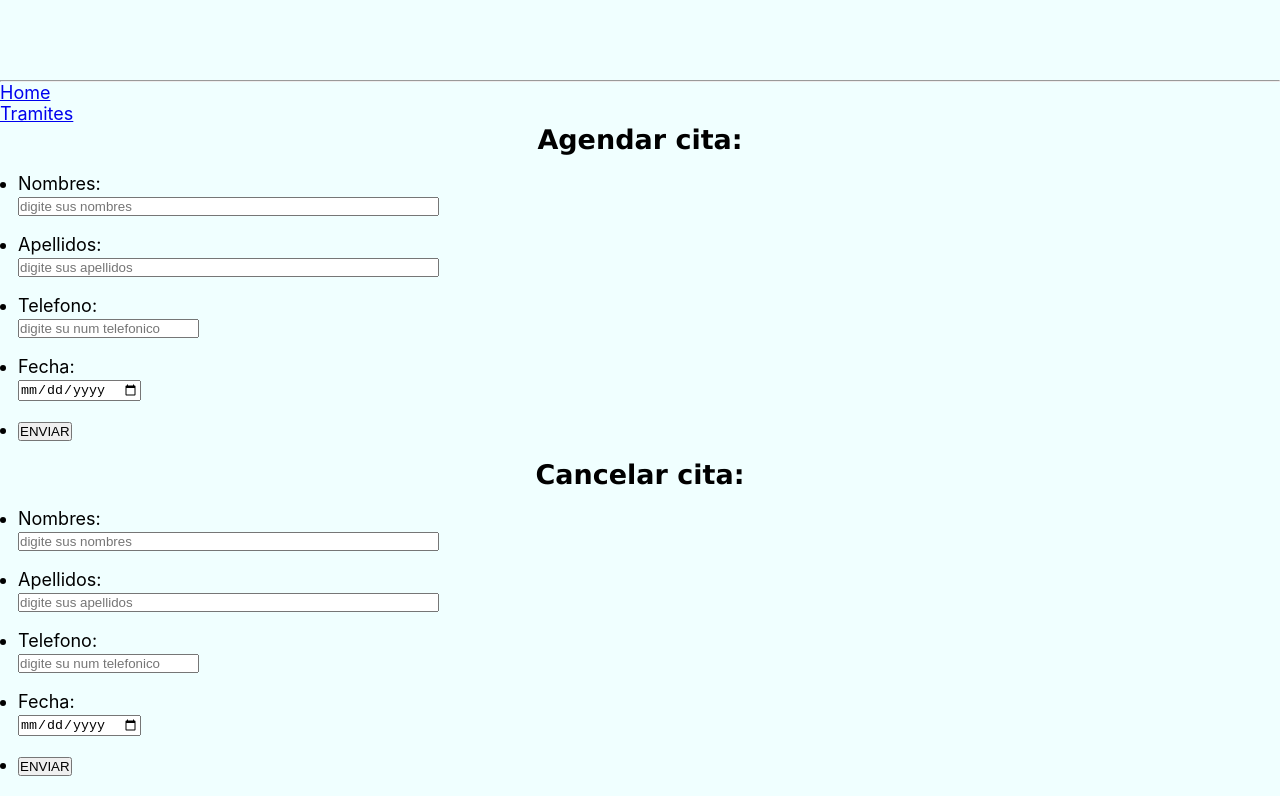
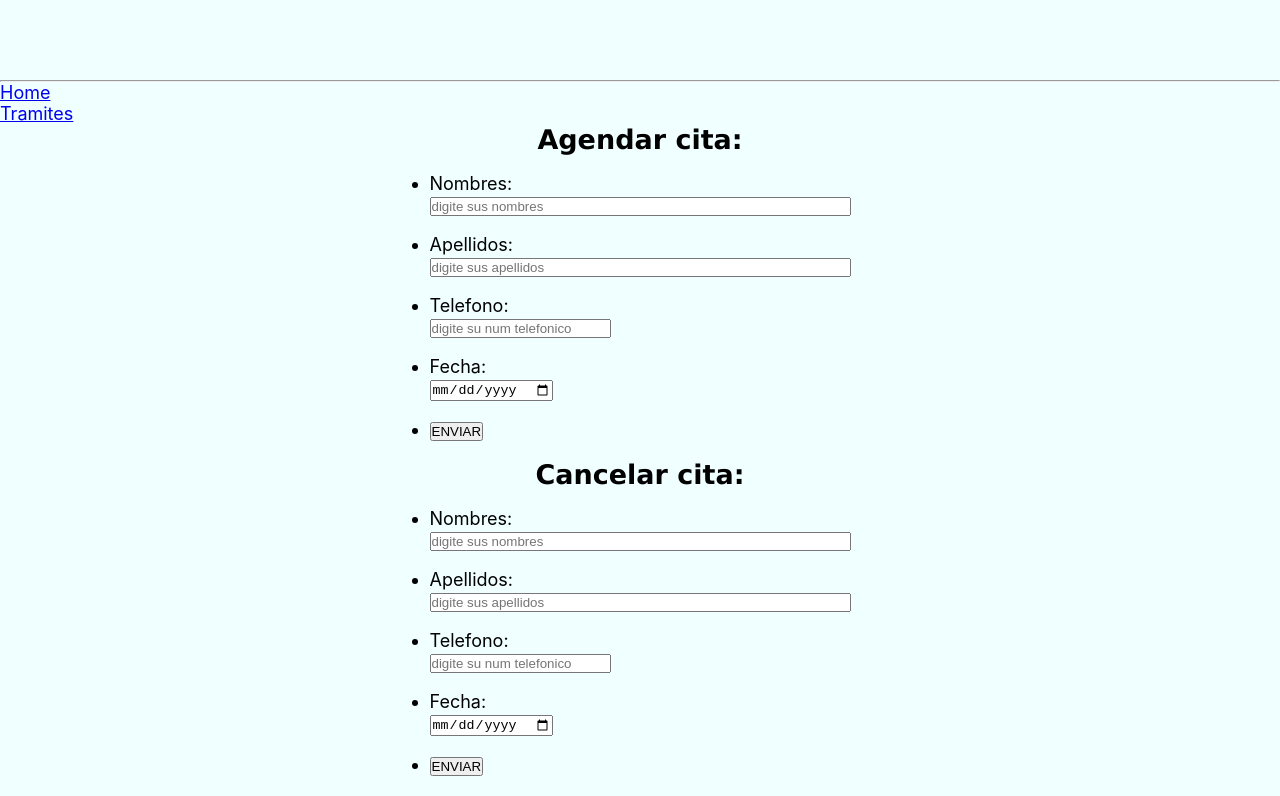
Before and after one commit to victorEmerio5/proyecto-final-g12, a React (Create React App) app: page /tramites in a window 1280 px wide. Shown: the part 780-1576 px from the top of the page. Built offline with nearby package versions, Linux system fonts and the light colour scheme.

Commit message:
estilos cita-form

```diff
--- a/src/componentes/Tramites.jsx
+++ b/src/componentes/Tramites.jsx
@@ -3,11 +3,13 @@ import FormularioCitas from './FormularioCitas';
 
 const Tramites = () => {
   return (
-    <div className='tramites'>
-      <FormularioCitas titulo='Agendar cita:'/>
-      <FormularioCitas titulo='Cancelar cita:'/>
-      <FormularioCitas titulo='Consultar cita:'/>
-    </div>
+    <>
+      <div className='tramites'>
+        <FormularioCitas titulo='Agendar cita:'/>
+        <FormularioCitas titulo='Cancelar cita:'/>
+        <FormularioCitas titulo='Consultar cita:'/>
+      </div>
+    </>
   );
 };
 
--- a/src/hojas-estilos/FormularioCitas.css
+++ b/src/hojas-estilos/FormularioCitas.css
@@ -1,6 +1,10 @@
 /*estilo formulario*/
 
-form {
+.cita-form {
+  display: flex;
+  flex-wrap: wrap;
+  align-items: center;
+  justify-content: center;
   margin: auto;
   padding: 1em;
 }
@@ -16,6 +20,7 @@ form li + li {
 
 .boton {
   cursor: pointer;
+  font-family: Verdana, Geneva, Tahoma, sans-serif;
 }
 
 .boton:hover {
```
